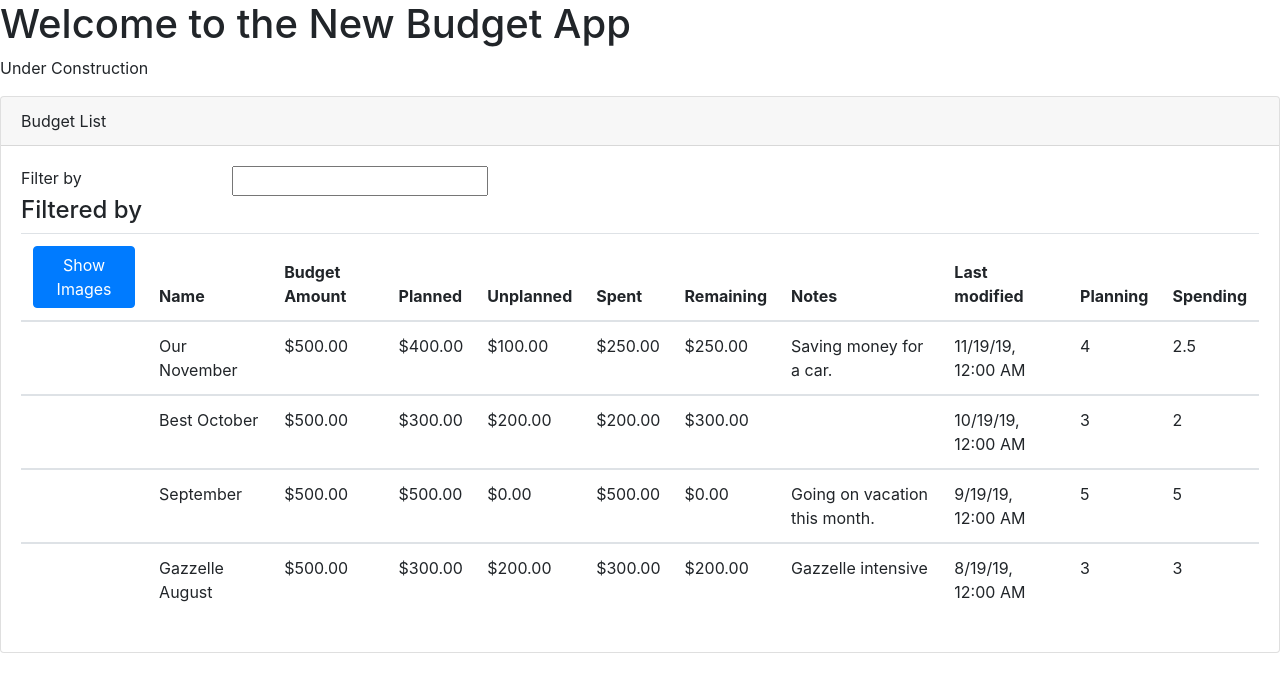
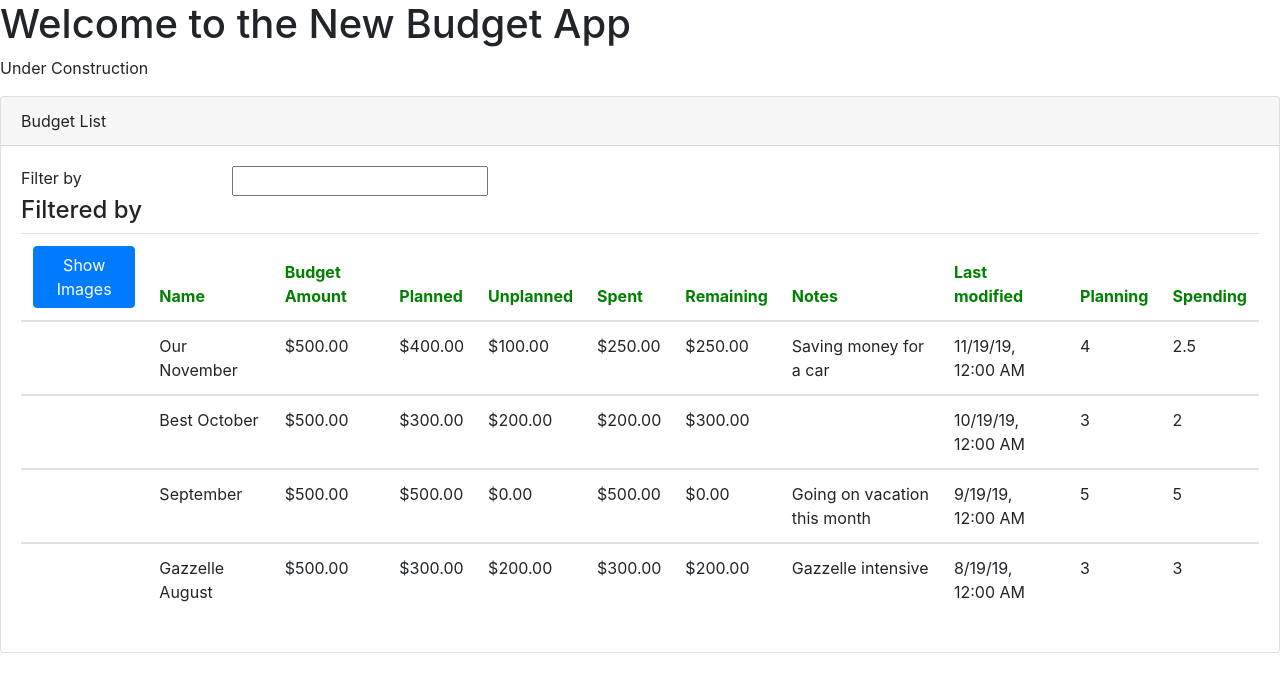
Before and after one commit to nathanc85/NewBudgetApp, an Angular app: page / in a window 1280 px wide. Shown: the top 692 px of the page. Built offline with nearby package versions, Linux system fonts and the light colour scheme.

Commit message:
Created a new pipe that removes dots + a little color to the table headers.

```diff
--- a/src/app/app.module.ts
+++ b/src/app/app.module.ts
@@ -4,9 +4,10 @@ import { FormsModule } from '@angular/forms';
 
 import { AppComponent } from './app.component';
 import { BudgetListComponent } from './budgets/budget-list.component';
+import { SavingsPipePipe } from './shared/savings-pipe.pipe';
 
 @NgModule({
-  declarations: [AppComponent, BudgetListComponent],
+  declarations: [AppComponent, BudgetListComponent, SavingsPipePipe],
   imports: [BrowserModule, FormsModule],
   providers: [],
   bootstrap: [AppComponent]
--- /dev/null
+++ b/src/app/budgets/budget-list.component.css
@@ -0,0 +1,3 @@
+thead {
+  color: green;
+}
--- a/src/app/budgets/budget-list.component.html
+++ b/src/app/budgets/budget-list.component.html
@@ -60,7 +60,7 @@
             <td>
               {{ budget.amountRemaining | currency: "USD":"symbol":"1.2-2" }}
             </td>
-            <td>{{ budget.notes }}</td>
+            <td>{{ budget.notes | savingsPipe }}</td>
             <td>{{ budget.lastModified | date: "short" }}</td>
             <td>{{ budget.planningRating }}</td>
             <td>{{ budget.spendingRating }}</td>
--- a/src/app/budgets/budget-list.component.ts
+++ b/src/app/budgets/budget-list.component.ts
@@ -4,7 +4,7 @@ import { IBudget } from './ibudget';
 @Component({
   selector: 'app-budget-list',
   templateUrl: './budget-list.component.html',
-  styles: []
+  styleUrls: ['./budget-list.component.css']
 })
 export class BudgetListComponent implements OnInit {
   pageTitle = 'Budget List';
@@ -78,9 +78,12 @@ export class BudgetListComponent implements OnInit {
 
   constructor() {}
 
-  ngOnInit() {}
+  ngOnInit() {
+    console.log('Inside ngOnInit()');
+  }
 
   toggleImage() {
+    console.log('Inside toggleImage()');
     this.showImage = !this.showImage;
     console.log('ShowImage: ' + this.showImage);
   }
--- /dev/null
+++ b/src/app/shared/savings-pipe.pipe.ts
@@ -0,0 +1,15 @@
+import { Pipe, PipeTransform } from '@angular/core';
+
+@Pipe({
+  name: 'savingsPipe'
+})
+export class SavingsPipePipe implements PipeTransform {
+
+  transform(value: string): string {
+    if (value) {
+      value = value.replace('.', '');
+    }
+    return value;
+  }
+
+}
```
